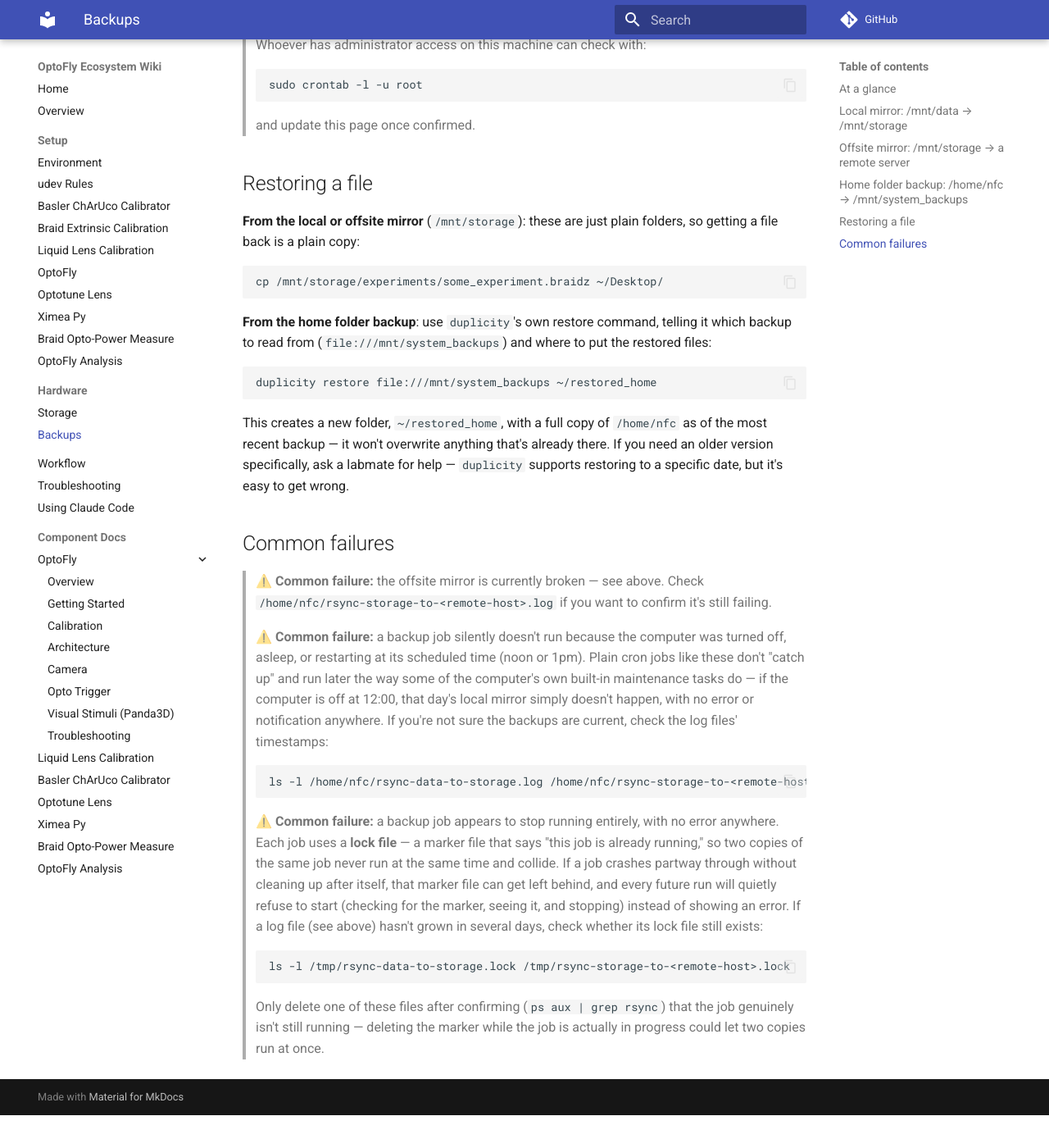
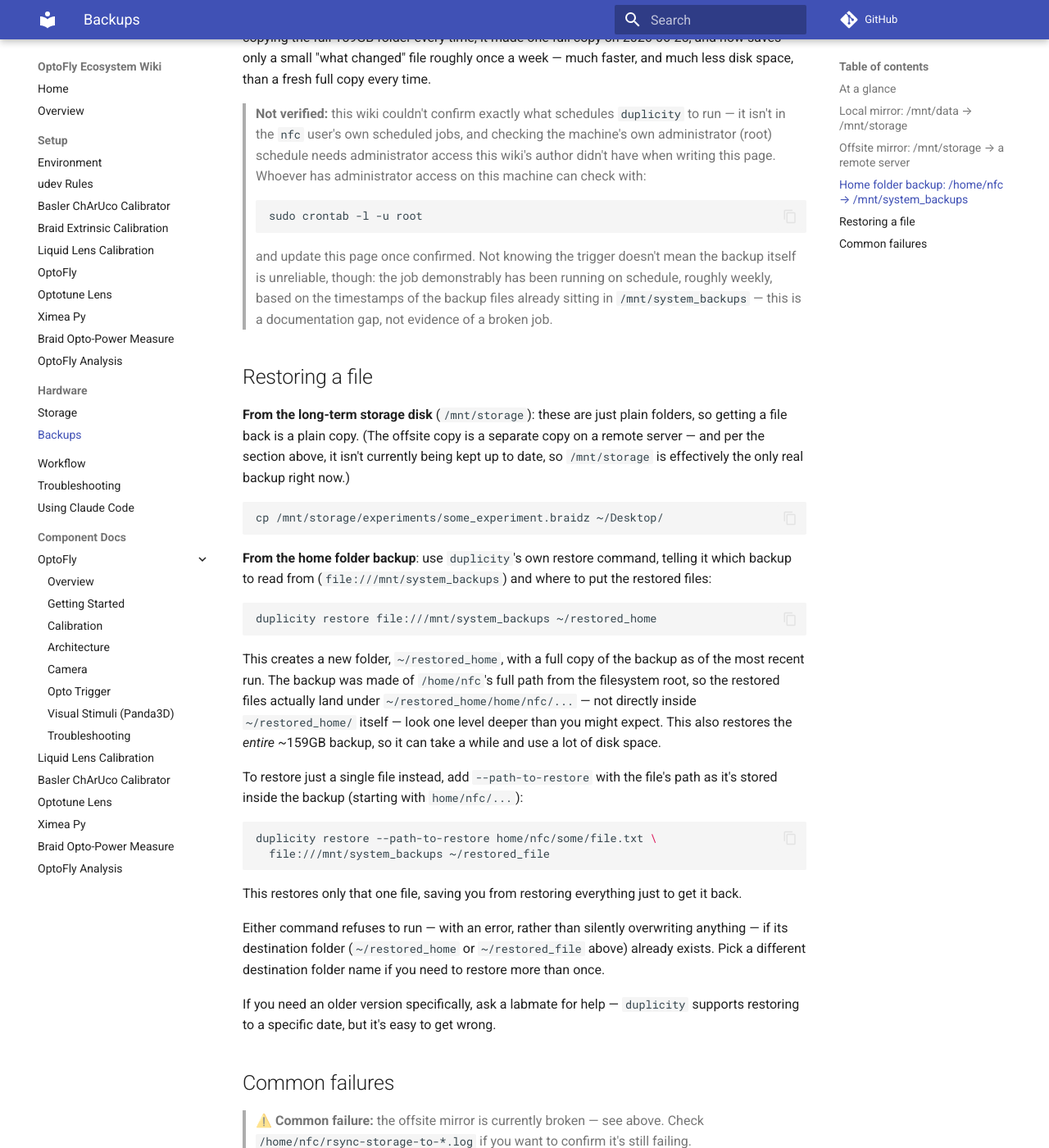
Before and after one commit to mpinb/optofly-docs, an MkDocs documentation site: the page built from docs/hardware/backups.md, in a window 1280 px wide and 1400 px high, scrolled down 2231 px. Shown: the whole window at 82% size. Built offline with MkDocs 1.6.1 and Material for MkDocs 9.7.7, drawn with Linux system fonts in a browser that asks for light colours; comment, search, counter and statistics services are not loaded; before the commit the page ends 3591 px from its top, so only the background shows below that; some of the changed text lies outside the part shown.

Commit message:
Fix final-review findings: broken redacted commands, restore accuracy, RAID alert claim, terminology clarity
- Replace <remote-host> literal filenames in copy-paste commands with
  rsync-*.log / rsync-*.lock globs (the placeholder syntax broke as a
  real shell command via redirection); explain why inline
- Retitle "Restoring a file" subsection away from implying the offsite
  mirror is reachable at /mnt/storage, and note it's the only real
  backup right now given the offsite job is broken
- Correct duplicity restore docs: files land under
  ~/restored_home/home/nfc/..., not directly in ~/restored_home/; add a
  --path-to-restore example for restoring a single file; note existing
  destination folders cause duplicity to refuse rather than overwrite
- Soften the RAID1 "nothing alerts anyone" claim: mdadm does email root
  on a degraded array, but nobody reads that mailbox in practice
- Disambiguate "mirror" (RAID1 simultaneous duplication vs. scheduled
  one-way rsync copy) where backups.md borrows the term from storage.md
- Note the offsite mirror also copies /mnt/storage/videos/, not just
  experiments/
- Note the duplicity trigger being unverified is a documentation gap,
  not evidence the job is unreliable — backup timestamps show it runs
  weekly as expected
- storage.md: "four disks" -> "four storage areas" to avoid reading as
  a wobble before the RAID1 two-physical-drives explanation
- index.md: one-line pointer to the new Hardware section

Co-Authored-By: Claude Sonnet 5 <noreply@anthropic.com>

````diff
--- a/docs/hardware/backups.md
+++ b/docs/hardware/backups.md
@@ -10,6 +10,11 @@ never see them running.
 Each job protects against a different kind of loss — read the "protects
 against" column below carefully, since none of them protects against
 everything.
+
+("Mirror" here means a job that copies files to another disk on a
+schedule — a different use of the word than the RAID1 disk mirror
+described on the [Storage](storage.md) page, where "mirror" means two
+drives holding identical copies at all times.)
 
 ## At a glance
 
@@ -69,15 +74,21 @@ rsync -a --no-owner --no-group --include="*.braidz" --exclude="*" \
   /mnt/storage/experiments/ <remote-user>@<remote-host>:<remote-path>/experiments/
 ```
 
+A second, near-identical command (not shown) does the same for
+`/mnt/storage/videos/`.
+
 Anyone working directly on `nfc3008` can see the real values by running
 `crontab -l` in a terminal.
 
 > ⚠️ **Common failure — this job is currently broken.** Every run ends
-> with `Permission denied` in its log
-> (`/home/nfc/rsync-storage-to-<remote-host>.log`). This is a known, existing issue
-> as of 2026-08-13, not something wrong with your setup — it hasn't been
-> fixed yet. Until it is, **`/mnt/storage` is the only backup this
-> machine's data has** — there is currently no true offsite copy.
+> with `Permission denied` in its log, `/home/nfc/rsync-storage-to-*.log`
+> (the offsite job's log and lock files are named after the remote
+> server, whose real name isn't published on this public wiki — the `*`
+> matches whatever it's actually called on this machine). This is a
+> known, existing issue as of 2026-08-13, not something wrong with your
+> setup — it hasn't been fixed yet. Until it is, **`/mnt/storage` is the
+> only backup this machine's data has** — there is currently no true
+> offsite copy.
 
 ## Home folder backup: `/home/nfc` → `/mnt/system_backups`
 
@@ -96,12 +107,19 @@ less disk space, than a fresh full copy every time.
 > ```bash
 > sudo crontab -l -u root
 > ```
-> and update this page once confirmed.
+> and update this page once confirmed. Not knowing the trigger doesn't
+> mean the backup itself is unreliable, though: the job demonstrably has
+> been running on schedule, roughly weekly, based on the timestamps of
+> the backup files already sitting in `/mnt/system_backups` — this is a
+> documentation gap, not evidence of a broken job.
 
 ## Restoring a file
 
-**From the local or offsite mirror** (`/mnt/storage`): these are just
-plain folders, so getting a file back is a plain copy:
+**From the long-term storage disk** (`/mnt/storage`): these are just
+plain folders, so getting a file back is a plain copy. (The offsite
+copy is a separate copy on a remote server — and per the section above,
+it isn't currently being kept up to date, so `/mnt/storage` is
+effectively the only real backup right now.)
 
 ```bash
 cp /mnt/storage/experiments/some_experiment.braidz ~/Desktop/
@@ -115,17 +133,40 @@ where to put the restored files:
 duplicity restore file:///mnt/system_backups ~/restored_home
 ```
 
-This creates a new folder, `~/restored_home`, with a full copy of
-`/home/nfc` as of the most recent backup — it won't overwrite anything
-that's already there. If you need an older version specifically, ask a
-labmate for help — `duplicity` supports restoring to a specific date, but
-it's easy to get wrong.
+This creates a new folder, `~/restored_home`, with a full copy of the
+backup as of the most recent run. The backup was made of `/home/nfc`'s
+full path from the filesystem root, so the restored files actually land
+under `~/restored_home/home/nfc/...` — not directly inside
+`~/restored_home/` itself — look one level deeper than you might
+expect. This also restores the *entire* ~159GB backup, so it can take a
+while and use a lot of disk space.
+
+To restore just a single file instead, add `--path-to-restore` with the
+file's path as it's stored inside the backup (starting with
+`home/nfc/...`):
+
+```bash
+duplicity restore --path-to-restore home/nfc/some/file.txt \
+  file:///mnt/system_backups ~/restored_file
+```
+
+This restores only that one file, saving you from restoring everything
+just to get it back.
+
+Either command refuses to run — with an error, rather than silently
+overwriting anything — if its destination folder (`~/restored_home` or
+`~/restored_file` above) already exists. Pick a different destination
+folder name if you need to restore more than once.
+
+If you need an older version specifically, ask a labmate for help —
+`duplicity` supports restoring to a specific date, but it's easy to get
+wrong.
 
 ## Common failures
 
 > ⚠️ **Common failure:** the offsite mirror is currently broken — see
-> above. Check `/home/nfc/rsync-storage-to-<remote-host>.log` if you want to
-> confirm it's still failing.
+> above. Check `/home/nfc/rsync-storage-to-*.log` if you want to confirm
+> it's still failing.
 
 > ⚠️ **Common failure:** a backup job silently doesn't run because the
 > computer was turned off, asleep, or restarting at its scheduled time
@@ -135,7 +176,7 @@ it's easy to get wrong.
 > happen, with no error or notification anywhere. If you're not sure the
 > backups are current, check the log files' timestamps:
 > ```bash
-> ls -l /home/nfc/rsync-data-to-storage.log /home/nfc/rsync-storage-to-<remote-host>.log
+> ls -l /home/nfc/rsync-*.log
 > ```
 
 > ⚠️ **Common failure:** a backup job appears to stop running entirely,
@@ -148,7 +189,7 @@ it's easy to get wrong.
 > file (see above) hasn't grown in several days, check whether its lock
 > file still exists:
 > ```bash
-> ls -l /tmp/rsync-data-to-storage.lock /tmp/rsync-storage-to-<remote-host>.lock
+> ls -l /tmp/rsync-*.lock
 > ```
 > Only delete one of these files after confirming (`ps aux | grep rsync`)
 > that the job genuinely isn't still running — deleting the marker while
````
Also changed, not shown: docs/hardware/storage.md (+9 -7 lines), docs/index.md (+3 -0 lines).
